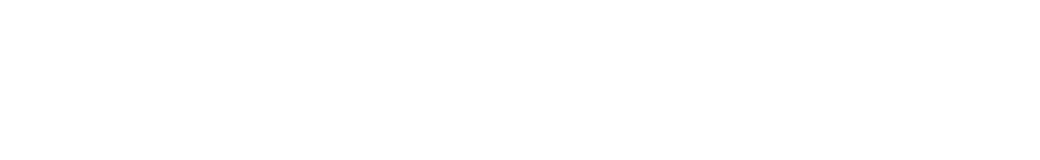
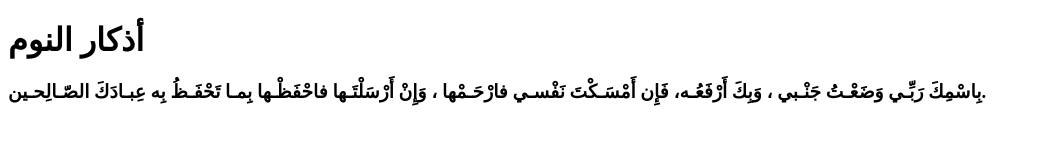
Before and after one commit to nada7harby/addTextToImage, a plain HTML site: page api.html in a window 1280 px wide. Shown: the whole page, without its empty margins (0-1040 px from the left). Drawn offline with nearby package versions, Linux system fonts and the light colour scheme.

Commit message:
api edited

```diff
--- a/api.html
+++ b/api.html
@@ -8,26 +8,30 @@
 </head>
 <body>
 
+    <div>
+        <h1 id="cat"></h1>
+        <h3 id="cont"></h3>
+        <p id="des"></p>
+        <p id="ref"></p>
+    </div>
 
     <script src="https://code.jquery.com/jquery-3.2.1.min.js"></script>
-
     <script>
         const myList = document.querySelector("ul");
-const myRequest = new Request("adkar.json");
+        const myRequest = new Request("https://nada7harby.github.io/addTextToImage/adkar.json");
 
         fetch(myRequest)
           .then((response) => response.json())
           .then((data) => {
-    for (const product of data.products) {
-      const listItem = document.createElement("li");
-      listItem.appendChild(document.createElement("strong")).textContent =
-        product.Name;
-      listItem.append(` can be found in ${product.Location}. Cost: `);
-      listItem.appendChild(
-        document.createElement("strong")
-      ).textContent = `£${product.Price}`;
-      myList.appendChild(listItem);
-    }
+            fNum = Math.floor(Math.random() * Object.values(data).length) ;
+            hadith = Object.values(data)[fNum];
+            sNum = Math.floor(Math.random() * Object.values(hadith).length) ;
+            theHadith = hadith[sNum];
+            console.log( theHadith );
+            document.getElementById("cat").textContent = theHadith.category;
+            document.getElementById("cont").textContent = theHadith.content ;
+            document.getElementById("des").textContent = theHadith.description;
+            document.getElementById("ref").textContent = theHadith.refrence;
           })
           .catch(console.error);
 
```
Lines whose indentation alone changed are shown as unchanged.
